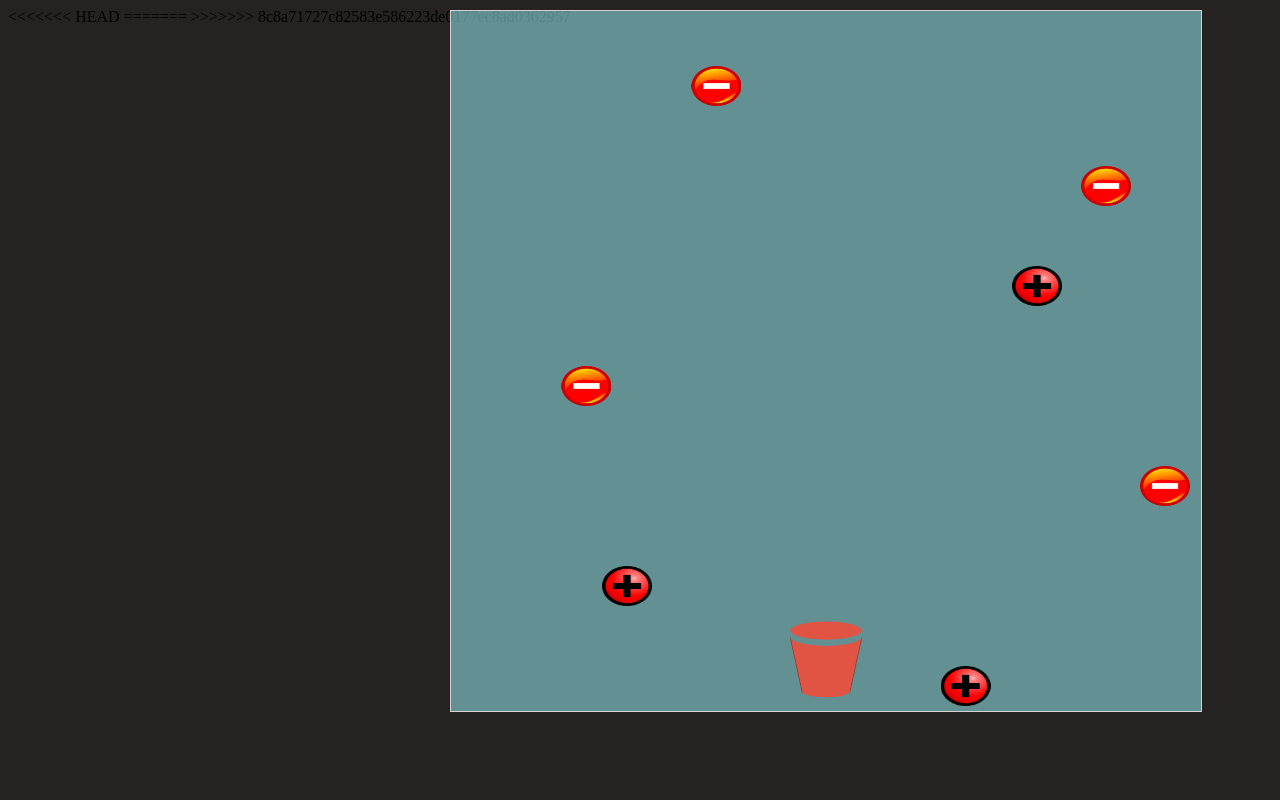
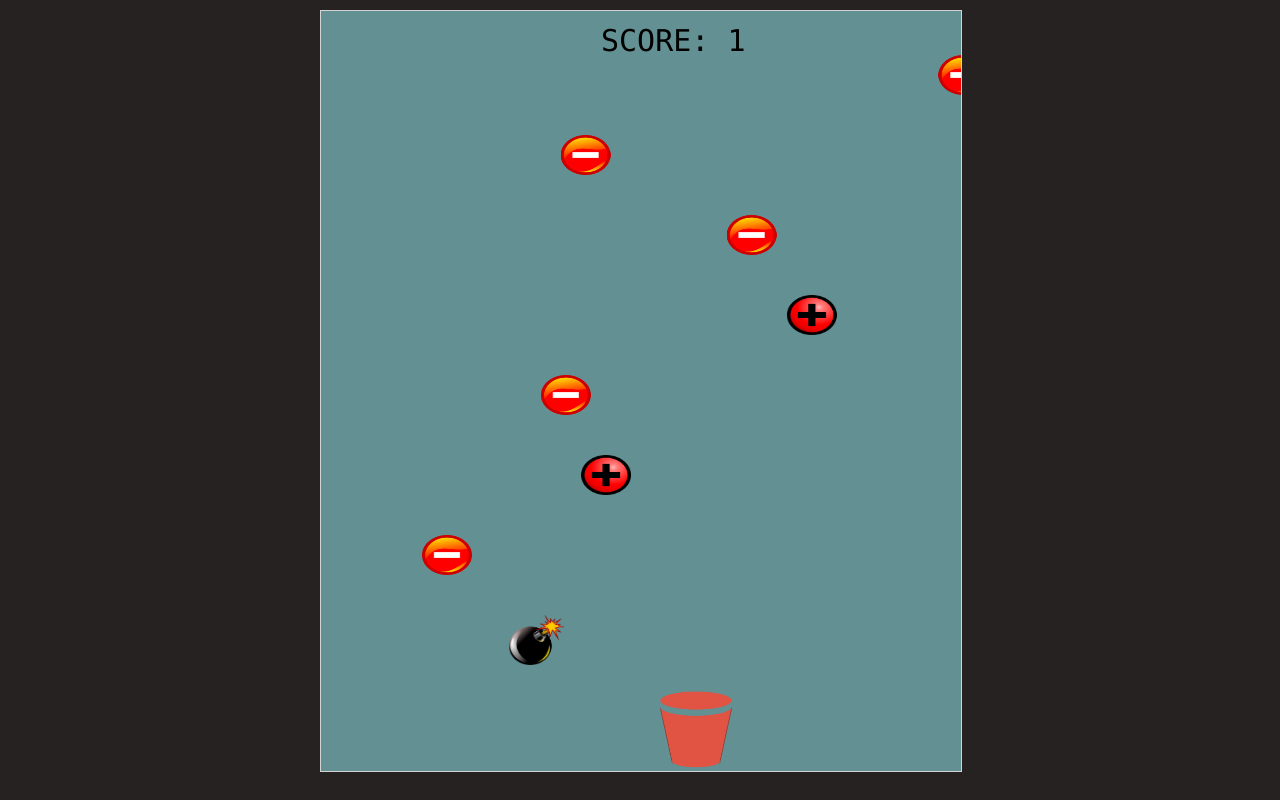
Before and after one commit to adityaguptagkp30/Neutraliser, a plain HTML site: page index.html in a window 1280 px wide. Drawn offline with Linux system fonts and the light colour scheme.

Commit message:
additional feature

```diff
--- a/css/style.css
+++ b/css/style.css
@@ -5,7 +5,7 @@
 
 canvas {position: absolute;
     top: 10px;
-    left: 450px;
+    left: 25%;
     border:1px solid #d3d3d3;
     background-color: rgba(132, 205, 208, 0.65);
 
--- a/index.html
+++ b/index.html
@@ -1,11 +1,5 @@
 <!DOCTYPE html>
 <html>
-<<<<<<< HEAD
-    <head>
-    <title>
-        </title></head>
-</html>
-=======
 <head>
     <title>neutraliser</title>
     <meta name="viewport" content="width=device-width, initial-scale=1.0"/>
@@ -19,4 +13,3 @@
 
 </body>
 </html>
->>>>>>> 8c8a71727c82583e586223de0177ec8ad0362957
--- a/javascript/collector.js
+++ b/javascript/collector.js
@@ -1,18 +1,24 @@
 var collector;
-    var charges = [];
+var poscharges = [];
+var negcharges = [];
+var neutcharges = []; //hello world
+var netcharge = 0;
+var points;
 
 
 function startGame()
     {
+        collector = new component(130, 140, "images/collector.png", 310, window.innerHeight-150, "image");
         gameArea.start();
-        collector = new component(130, 140, "images/collector.png", 310, 580, "image");
+        points = new components("30px", "Consolas", "black", 280, 40, "text");
     }
+
 
 var gameArea = {
         canvas : document.createElement("canvas"),
         start : function() {
-            this.canvas.width = 750;
-            this.canvas.height = 700;
+            this.canvas.width = window.innerWidth * 1/2;
+            this.canvas.height = window.innerHeight * 0.95;
             this.context = this.canvas.getContext("2d");
             document.body.insertBefore(this.canvas, document.body.childNodes[0]);
             this.interval = setInterval(updateGameArea, 20);
@@ -20,6 +26,7 @@
             window.addEventListener('keydown', function (e) {
                 gameArea.key = e.keyCode;
             })
+
             window.addEventListener('keyup', function (e) {
                 gameArea.key = false;
             })
@@ -27,11 +34,15 @@
         clear : function() {
             this.context.clearRect(0, 0, this.canvas.width, this.canvas.height);
         },
+        stop : function() {
+            clearInterval(this.interval);
+           }
 
 
     }
 
-    function component(width, height, img, x, y, type) {  //component is collector.
+
+ function component(width, height, img, x, y, type) {  //component is collector & charges.
         this.type = type;
         if (type == "image") {
             this.image = new Image();
@@ -69,56 +80,123 @@
             var chargeright = charge.x + (charge.width);
             var chargetop = charge.y;
             var chargebottom = charge.y + (charge.height);
-        var blast = true;
-        if ((collectorbottom < chargetop) || (collectortop > chargebottom) || (collectorright < chargeleft) || (collectorleft > chargeright)) {
-            blast = false;
+            var collect = true;
+            if ((collectortop > chargebottom -30) || (collectorbottom < chargetop +30) ||  (collectorright < chargeleft+30) || (collectorleft > chargeright - 30))
+                {
+                collect = false;
                }
-        return blast;
+            return collect;
          }
 
 
     }
 
-    function updateGameArea(){
 
 
-        for (i = 0; i < charges.length; i++) {
-        if (collector.collision(charges[i])) {
-            charges[i].width = 0;
-            charges[i].height =0;
+
+function components(width, height, color, x, y, type) {    // componenet is for score..
+    this.type = type;
+    this.width = width;
+    this.height = height;
+    this.speedX = 0;
+    this.speedY = 0;
+    this.x = x;
+    this.y = y;
+    this.update = function() {
+        ctx = gameArea.context;
+        if (this.type == "text") {
+            ctx.font = this.width  + " " + this.height;
+            ctx.fillStyle = color;
+            ctx.fillText(this.text, this.x, this.y);
+        } else {
+            ctx.fillStyle = color;
+            ctx.fillRect(this.x, this.y, this.width, this.height);
         }
+    }
+}
+
+
+function updateGameArea(){
+                          gameArea.clear();
+
+    gameArea.frame += 1;
+
+        if (gameArea.frame==1 || everyinterval(20)) {
+            if(Math.random()>0.3){
+            if(Math.round(Math.random())==0){
+            negcharges.push(new component(50, 40, "images/-charge.png", Math.random()*window.innerWidth/2, 0,"image"));
+            }
+
+            else{
+            poscharges.push(new component(50, 40, "images/+charge.png", Math.random()*window.innerWidth/2, 0,"image"));
+            }}
+
+            else { //hello world
+                neutcharges.push(new component(55, 50, "images/bomb.png", Math.random()*window.innerWidth/2, 0,"image"))
+            }
+        }
+
+
+        for (i = 0; i < poscharges.length; i++) {
+
+                        if (collector.collision(poscharges[i])) {
+                            poscharges[i].width = 0;
+                            poscharges[i].height = -500;
+                            netcharge++;
+                               }
+                        else {
+                            poscharges[i].y += 4;
+                               }
+                        poscharges[i].update();
+                }
+
+
+        for (i = 0; i < negcharges.length; i++) {
+
+                         if (collector.collision(negcharges[i])) {
+                             negcharges[i].width = 0;
+                             negcharges[i].height = -500;
+                             netcharge--;
+                                }
+                        else{
+                            negcharges[i].y += 4;
+                                }
+                        negcharges[i].update();
+                }
+
+for (i = 0; i < neutcharges.length; i++) { // hello world
+
+                         if (collector.collision(neutcharges[i])) {
+                             gameArea.stop();
+                                }
+                        else{
+                            neutcharges[i].y += 4;
+                                }
+                        neutcharges[i].update();
                 }
 
 
 
 
+        if(netcharge> 3 || netcharge < -3)
+        {
+            gameArea.stop();
 
-         gameArea.clear();
-
-        gameArea.frame += 1;
-        if (gameArea.frame==1 || everyinterval(20)) {
-            if(Math.round(Math.random())==0){
-            charges.push(new component(50, 40, "images/-charge.png", Math.random()*700, 0,"image"));
-            }
-            else{
-            charges.push(new component(50, 40, "images/+charge.png", Math.random()*700, 0,"image"));
-            }
         }
 
-
-        for (i = 0; i < charges.length; i++) {
-            charges[i].y += 5;
-            charges[i].update();
-        }
         collector.speedX=0;
         collector.speedY=0;
-        if ( gameArea.key == 37) {if(collector.x >0){collector.speedX = -10; }}
-        if ( gameArea.key == 39) {if(collector.x + collector.width/2 <700){collector.speedX = 10; }}
+        if ( gameArea.key == 37) {if(collector.x > -20){collector.speedX = -10; }}
+        if ( gameArea.key == 39) {if(collector.x + collector.width/2 < 720){collector.speedX = 10; }}
+        points.text="SCORE: " + netcharge;
+        points.update();
+
         collector.newPos();
         collector.update();
 
     }
 
+
 function everyinterval(n) {
         if (gameArea.frame %n == 0) {return true;}
         return false;
```
Also changed, not shown: images/bomb.png (added), images/ncharge.png (added). Lines whose indentation alone changed are shown as unchanged.
